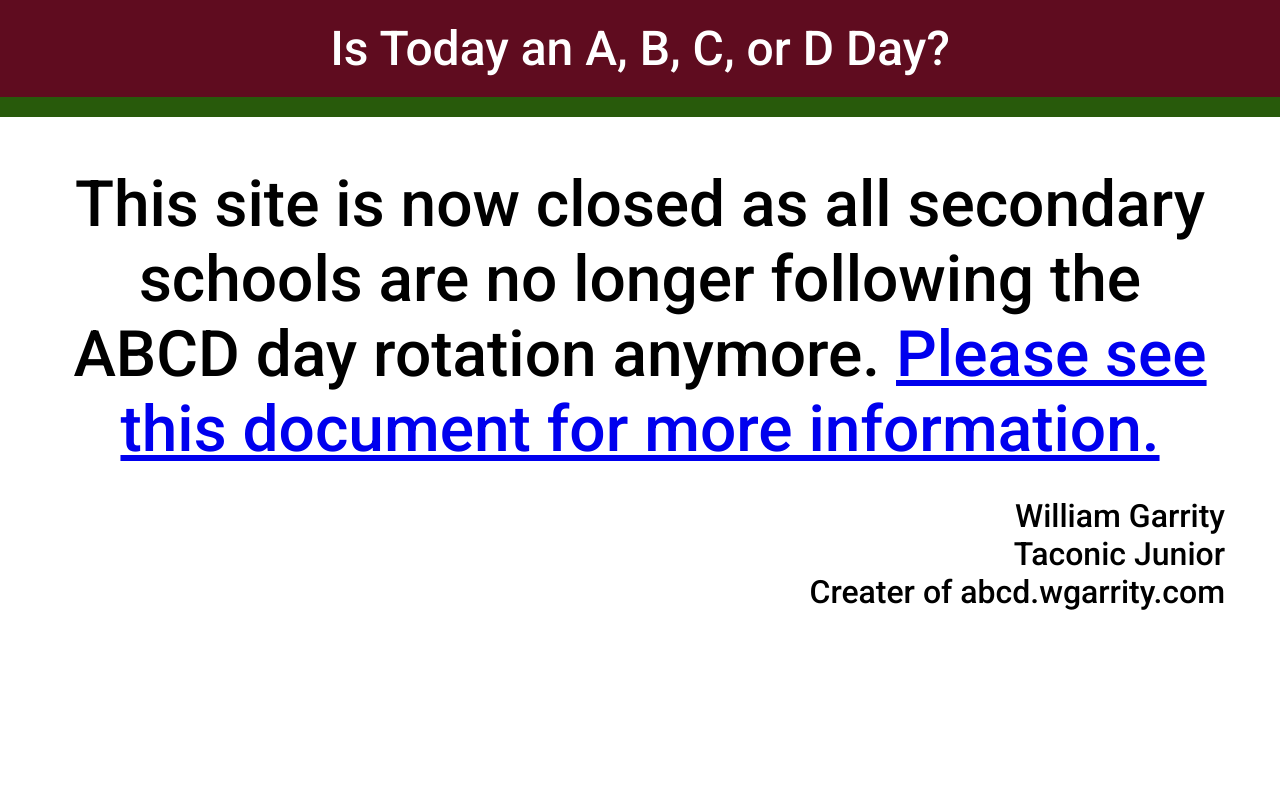
After one commit to wgarrity-1/pps-abcd, a PHP site: page /closed.html in a window 1280 px wide. The commit adds this page. Run offline with PHP 8.4, Linux system fonts and the light colour scheme.

Commit message:
Added initial closing files
Added:
- Closing page for main pages
- Closing page for embedded pages
- Edited main.css for these pages

```diff
--- a/assets/css/main.css
+++ b/assets/css/main.css
@@ -151,6 +151,7 @@ header {
 }
 
 nav {
+    min-height: 20px;
     background-color: var(--secondary-color);
     display: flex;
     flex-direction: row;
@@ -247,3 +248,14 @@ footer a:hover, #contact:hover{
     }
 
 }
+.closed {
+    text-align: center;
+    font-size: 4rem;
+    margin: 0px 50px;
+}
+
+.signature {
+    margin-top: 30px;
+    text-align: right;
+    font-size: 2rem;
+}
--- /dev/null
+++ b/closed.html
@@ -0,0 +1,38 @@
+<!DOCTYPE html>
+<html lang="en">
+
+<head>
+	<meta charset="utf-8">
+	<title>Closed</title>
+	<meta name="viewport" content="width=device-width, initial-scale=1.0">
+	<link rel="stylesheet" href="assets/css/main.css">
+
+    <!-- CSS Variables Polyfill for IE11 so that this site displays properly on IE11, literally nobody is using IE, or should, but putting this in here just in case that one person who uses IE tries to visit this site gets to see this site work properly. Source code https://github.com/nuxodin/ie11CustomProperties -->
+    <script>window.MSInputMethodContext && document.documentMode && document.write('<script src="https://cdn.jsdelivr.net/gh/nuxodin/ie11CustomProperties@4.1.0/ie11CustomProperties.min.js"><\/script>');</script>
+</head>
+
+<body>
+
+    <header>
+        Is Today an A, B, C, or D Day?
+    </header>
+
+    <nav></nav>
+
+	<main>
+
+		<div class="closed">
+            This site is now closed as all secondary schools are no longer following the ABCD day rotation anymore. <a href="https://docs.google.com/document/d/1m-Jsn1zex10JKUTjPFabqJf6u4i5v4vcVakFqJ92ZWk/edit?usp=sharing">Please see this document for more information.</a>
+
+            <div class="signature">
+                William Garrity<br />
+                Taconic Junior<br />
+                Creater of abcd.wgarrity.com<br />
+            </div>
+        </div>
+
+	</main>
+
+</body>
+
+</html>
```
Also changed, not shown: embed/closed.html (added, +45 -0 lines).
